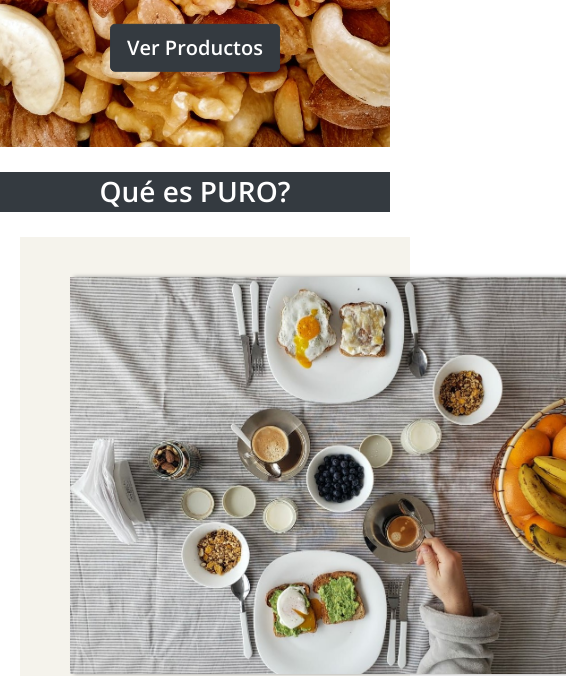
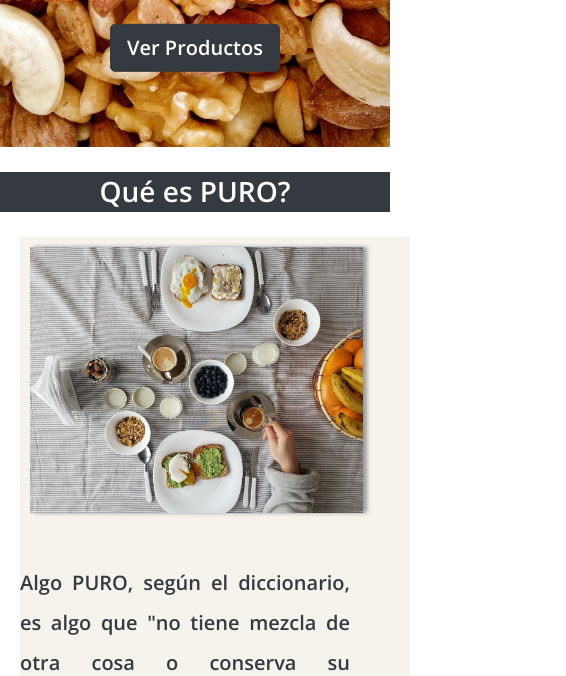
Before and after one commit to emialler/IdeaAllerAtucha2, a website: page index.html in a window 390 px wide. Shown: the part 453-1129 px from the top of the page, 566 px wide, since content can reach past the window. Drawn offline with nearby package versions, Linux system fonts and the light colour scheme.

Commit message:
agrego media queries

```diff
--- a/scss/styles.scss
+++ b/scss/styles.scss
@@ -397,10 +397,17 @@
 
     .descripcionPuro {
         width: 100vw;
+        margin-right: auto;
 
-        img {
-            width: 80vw;
-            height: auto;
+        .descripcionPuro__imagen {
+            width: 100%;
+            padding: 10px;
+
+            img {
+                width: 90%;
+                height: auto;
+                margin: 0;
+            }
         }
     }
 
```
Also changed, not shown: css/styles.css.
